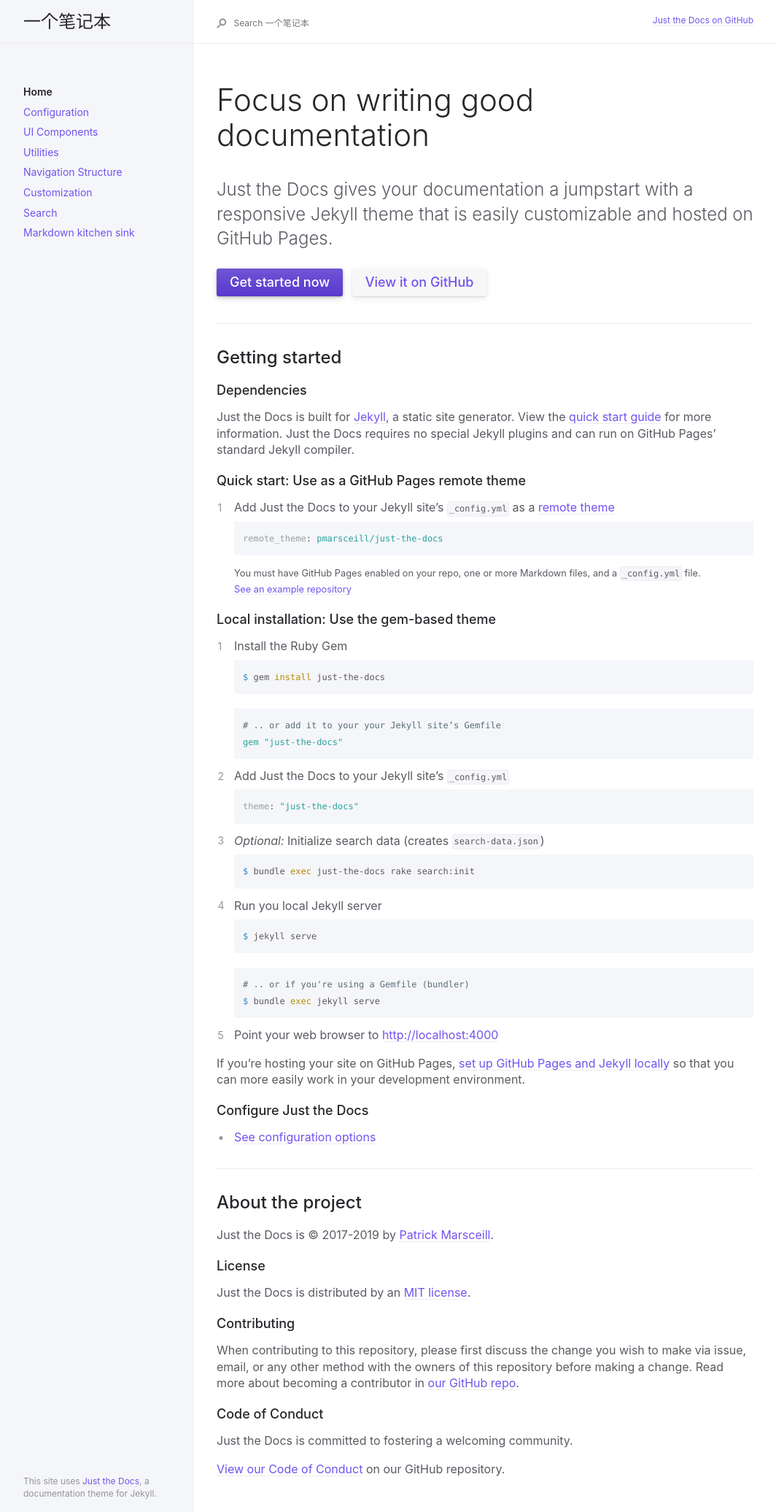
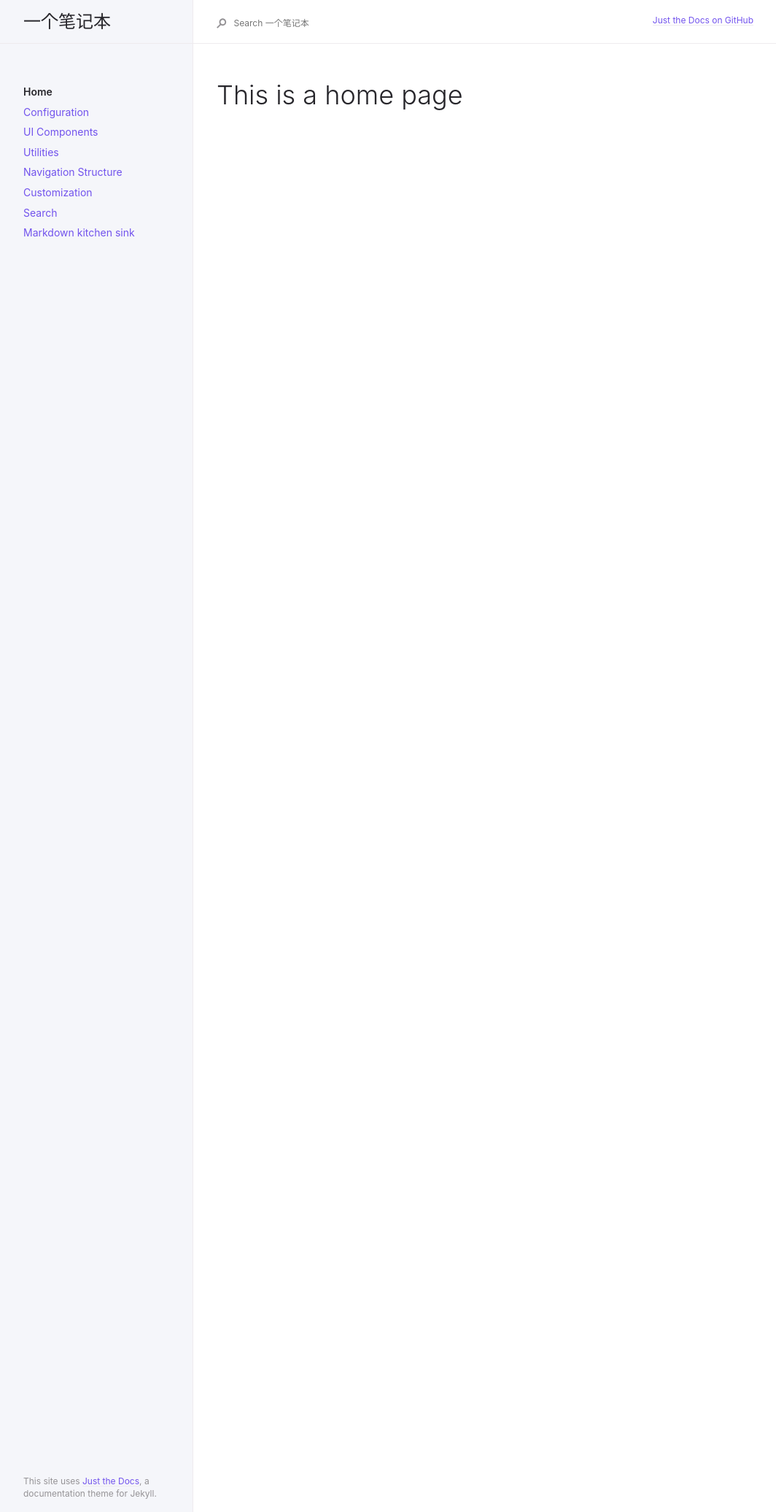
Before and after one commit to Naunter/naunter.github.io, a Jekyll site: the page built from index.md, in a window 1280 px wide. Shown: the whole page at 73% size, without its empty margins (91-1155 px from the left). Built offline with Jekyll 4.4.1, drawn with Linux system fonts in a browser that asks for light colours.

Commit message:
Update index.md

````diff
--- a/index.md
+++ b/index.md
@@ -2,85 +2,7 @@
 layout: default
 title: Home
 nav_order: 1
-description: "Just the Docs is a responsive Jekyll theme with built-in search that is easily customizable and hosted on GitHub Pages."
 permalink: /
 ---
 
-# Focus on writing good documentation
-{: .fs-9 }
-
-Just the Docs gives your documentation a jumpstart with a responsive Jekyll theme that is easily customizable and hosted on GitHub Pages.
-{: .fs-6 .fw-300 }
-
-[Get started now](#getting-started){: .btn .btn-primary .fs-5 .mb-4 .mb-md-0 .mr-2 } [View it on GitHub](https://github.com/pmarsceill/just-the-docs){: .btn .fs-5 .mb-4 .mb-md-0 }
-
----
-
-## Getting started
-
-### Dependencies
-
-Just the Docs is built for [Jekyll](https://jekyllrb.com), a static site generator. View the [quick start guide](https://jekyllrb.com/docs/) for more information. Just the Docs requires no special Jekyll plugins and can run on GitHub Pages' standard Jekyll compiler.
-
-### Quick start: Use as a GitHub Pages remote theme
-
-1. Add Just the Docs to your Jekyll site's `_config.yml` as a [remote theme](https://blog.github.com/2017-11-29-use-any-theme-with-github-pages/)
-```yaml
-remote_theme: pmarsceill/just-the-docs
-```
-<small>You must have GitHub Pages enabled on your repo, one or more Markdown files, and a `_config.yml` file. [See an example repository](https://github.com/pmarsceill/jtd-remote)</small>
-
-### Local installation: Use the gem-based theme
-
-1. Install the Ruby Gem
-```bash
-$ gem install just-the-docs
-```
-```yaml
-# .. or add it to your your Jekyll site’s Gemfile
-gem "just-the-docs"
-```
-2. Add Just the Docs to your Jekyll site’s `_config.yml`
-```yaml
-theme: "just-the-docs"
-```
-3. _Optional:_ Initialize search data (creates `search-data.json`)
-```bash
-$ bundle exec just-the-docs rake search:init
-```
-3. Run you local Jekyll server
-```bash
-$ jekyll serve
-```
-```bash
-# .. or if you're using a Gemfile (bundler)
-$ bundle exec jekyll serve
-```
-4. Point your web browser to [http://localhost:4000](http://localhost:4000)
-
-If you're hosting your site on GitHub Pages, [set up GitHub Pages and Jekyll locally](https://help.github.com/en/articles/setting-up-your-github-pages-site-locally-with-jekyll) so that you can more easily work in your development environment.
-
-### Configure Just the Docs
-
-- [See configuration options]({{ site.baseurl }}{% link docs/configuration.md %})
-
----
-
-## About the project
-
-Just the Docs is &copy; 2017-2019 by [Patrick Marsceill](http://patrickmarsceill.com).
-
-### License
-
-Just the Docs is distributed by an [MIT license](https://github.com/pmarsceill/just-the-docs/tree/master/LICENSE.txt).
-
-### Contributing
-
-When contributing to this repository, please first discuss the change you wish to make via issue,
-email, or any other method with the owners of this repository before making a change. Read more about becoming a contributor in [our GitHub repo](https://github.com/pmarsceill/just-the-docs#contributing).
-
-### Code of Conduct
-
-Just the Docs is committed to fostering a welcoming community.
-
-[View our Code of Conduct](https://github.com/pmarsceill/just-the-docs/tree/master/CODE_OF_CONDUCT.md) on our GitHub repository.
+# This is a home page
````
